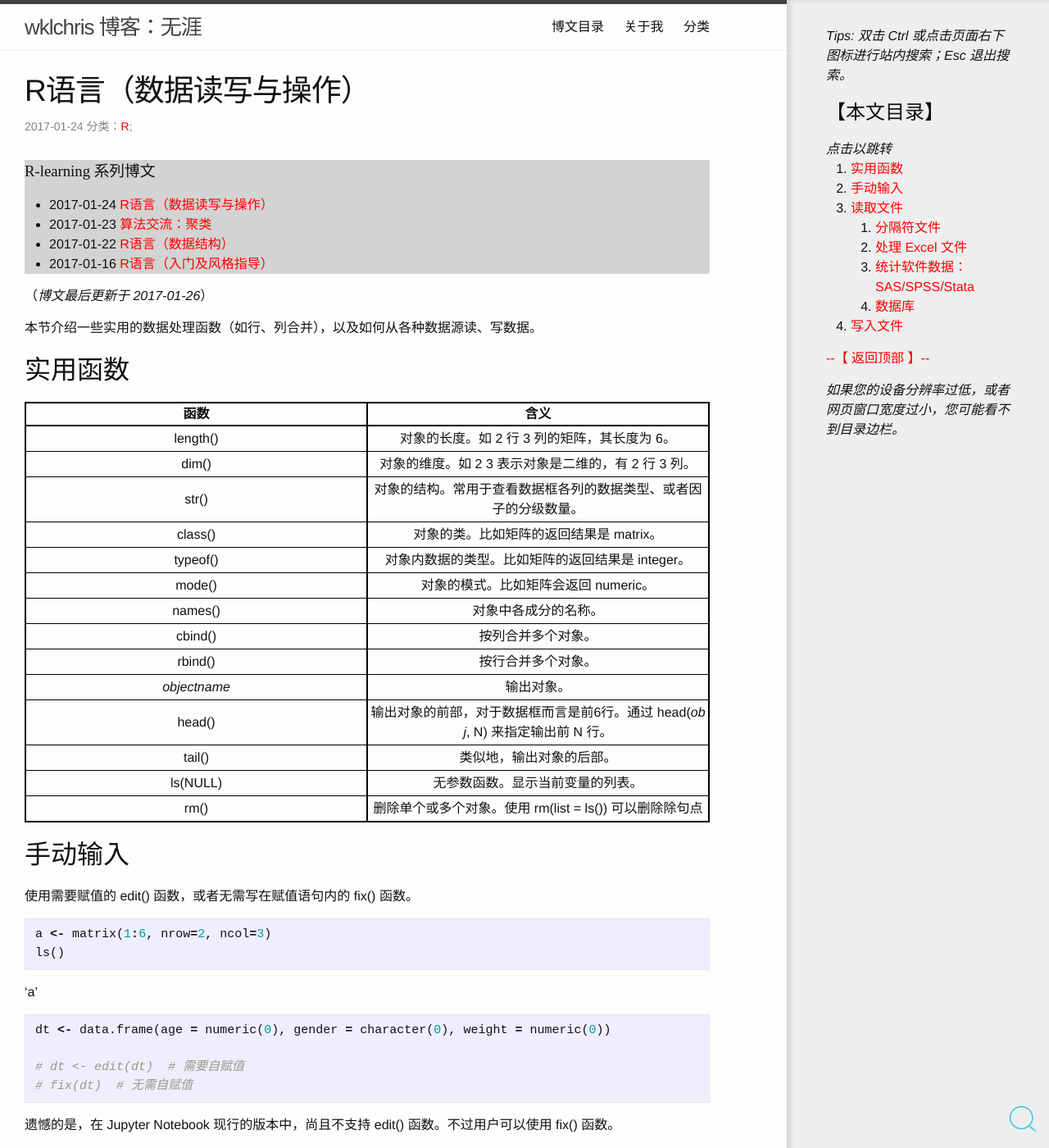
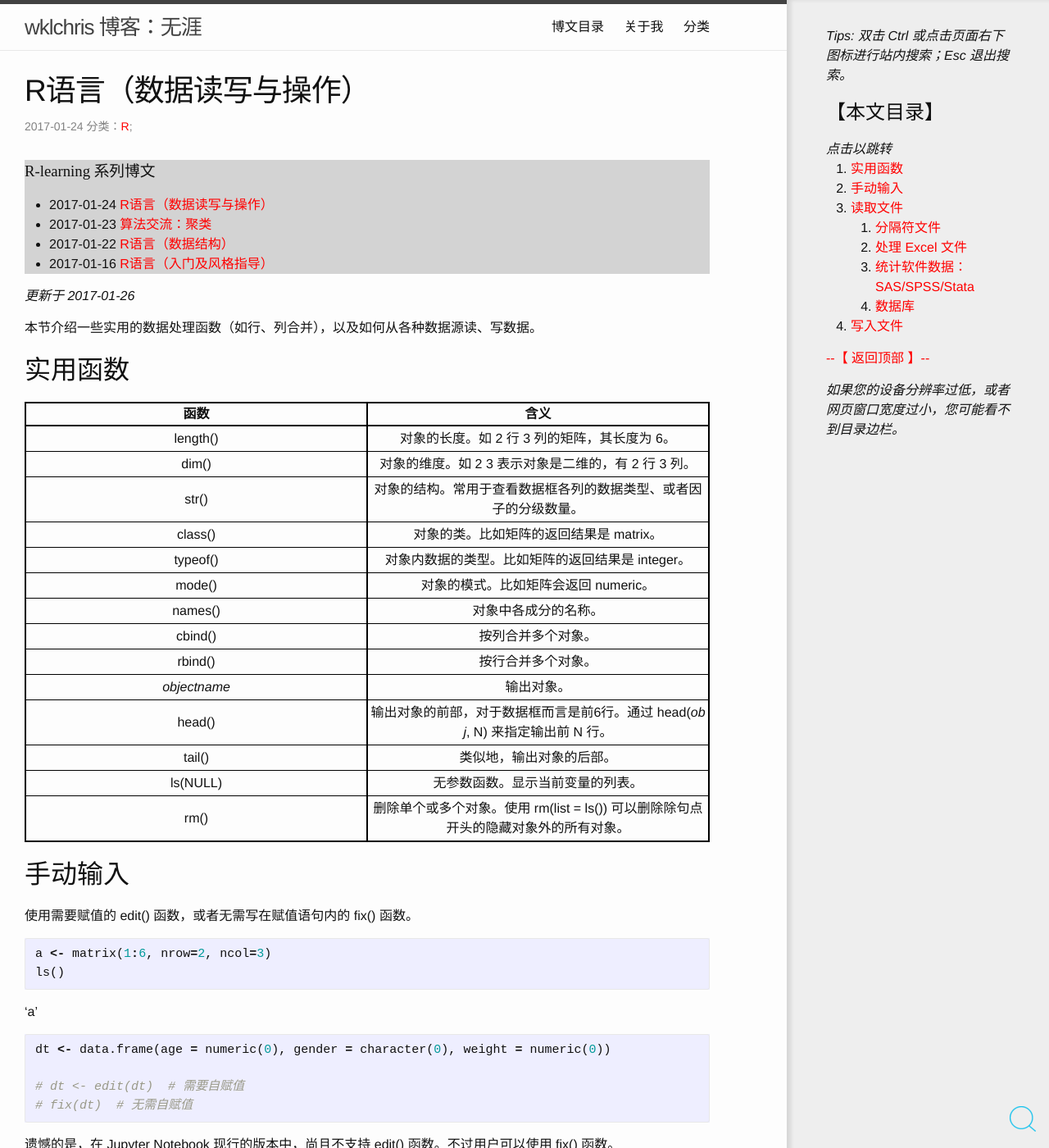
Before and after one commit to wklchris/wklchris.github.io, a Jekyll site: the page built from _posts/2017-01-24-R-read-data.md, in a window 1280 px wide and 1400 px high. Shown: the whole window at 82% size. Built offline with Jekyll 4.4.1, drawn with Linux system fonts in a browser that asks for light colours; comment, search, counter and statistics services are not loaded.

Commit message:
Change posts headstring. Update posts.

```diff
--- a/_posts/2017-01-24-R-read-data.md
+++ b/_posts/2017-01-24-R-read-data.md
@@ -2,9 +2,10 @@
 layout: post
 title: R语言（数据读写与操作）
 categories: R
+update: 2017-01-26
 tags: R-learning
 ---
-（*博文最后更新于 2017-01-26*）
+*更新于 2017-01-26*
 
 本节介绍一些实用的数据处理函数（如行、列合并），以及如何从各种数据源读、写数据。
 
@@ -27,7 +28,7 @@ tags: R-learning
 | head() | 输出对象的前部，对于数据框而言是前6行。通过 head(*obj*, N) 来指定输出前 N 行。 |
 | tail() | 类似地，输出对象的后部。 |
 | ls(NULL) | 无参数函数。显示当前变量的列表。 |
-| rm() | 删除单个或多个对象。使用 rm(list = ls()) 可以删除除句点
+| rm() | 删除单个或多个对象。使用 rm(list = ls()) 可以删除除句点开头的隐藏对象外的所有对象。 |
 
 ## 手动输入
 
--- a/_to-ipynb.py
+++ b/_to-ipynb.py
@@ -24,12 +24,13 @@ with open(yaml_csv_path, 'r', encoding="utf8") as f:
                 exit()
             date = row[0]
             updatestr = ""
-            if date != today:
-                updatestr = r"（*博文最后更新于 {}*）".format(today)
             headstr = '---\n'
             headstr += 'layout: post\n'
             headstr += 'title: {}\n'.format(row[2])
             headstr += 'categories: {}\n'.format(row[3])
+            if date != today:
+                updatestr = r"*更新于 {}*".format(today)
+                headstr += 'update: {}\n'.format(today)
             headstr += 'tags: {}\n---\n{}\n'.format(row[4], updatestr)
             hasPost = True
             break
--- a/ipynb/_post_head.csv
+++ b/ipynb/_post_head.csv
@@ -1,5 +1,5 @@
-R-learning-basic
-2017-01-24,R-read-data,R语言（数据读写）,R,R-learning
+R-read-data
+2017-01-24,R-read-data,R语言（数据读写与操作）,R,R-learning
 2017-01-23,R-clustering,算法交流：聚类,Algorithm R,R-learning
 2017-01-22,R-data-structure,R语言（数据结构）,R,R-learning
 2017-01-16,R-learning-basic,R语言（入门及风格指导）,R,R-learning
```
Also changed, not shown: _posts/2017-01-08-Advanced-blog-skills.md (+11 -0 lines), _posts/2017-01-16-R-learning-basic.md (+2 -1 lines), _posts/2017-01-22-R-data-structure.md (+2 -1 lines), _posts/2017-01-23-R-clustering.md (+2 -1 lines), 2 other files.
